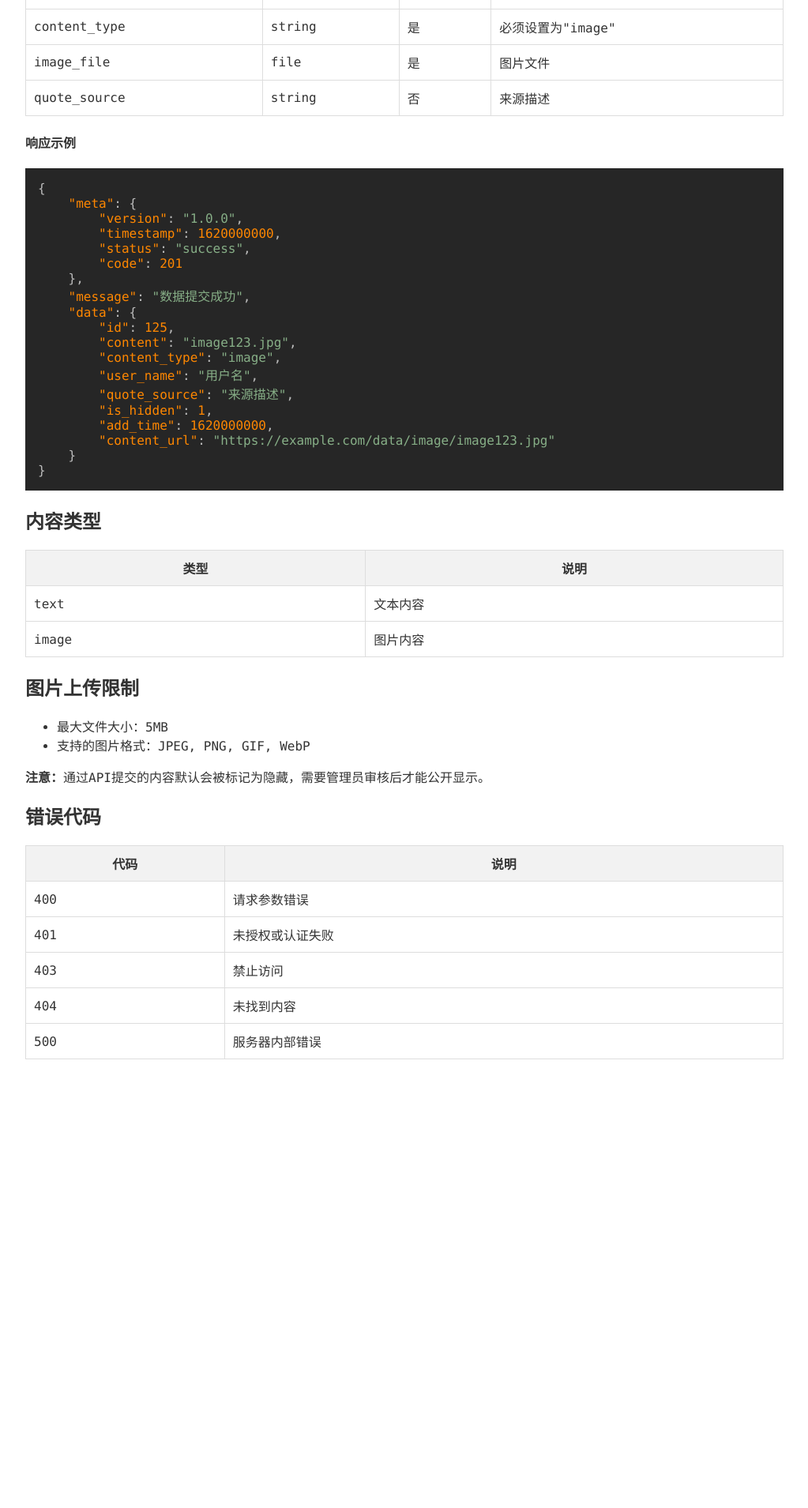
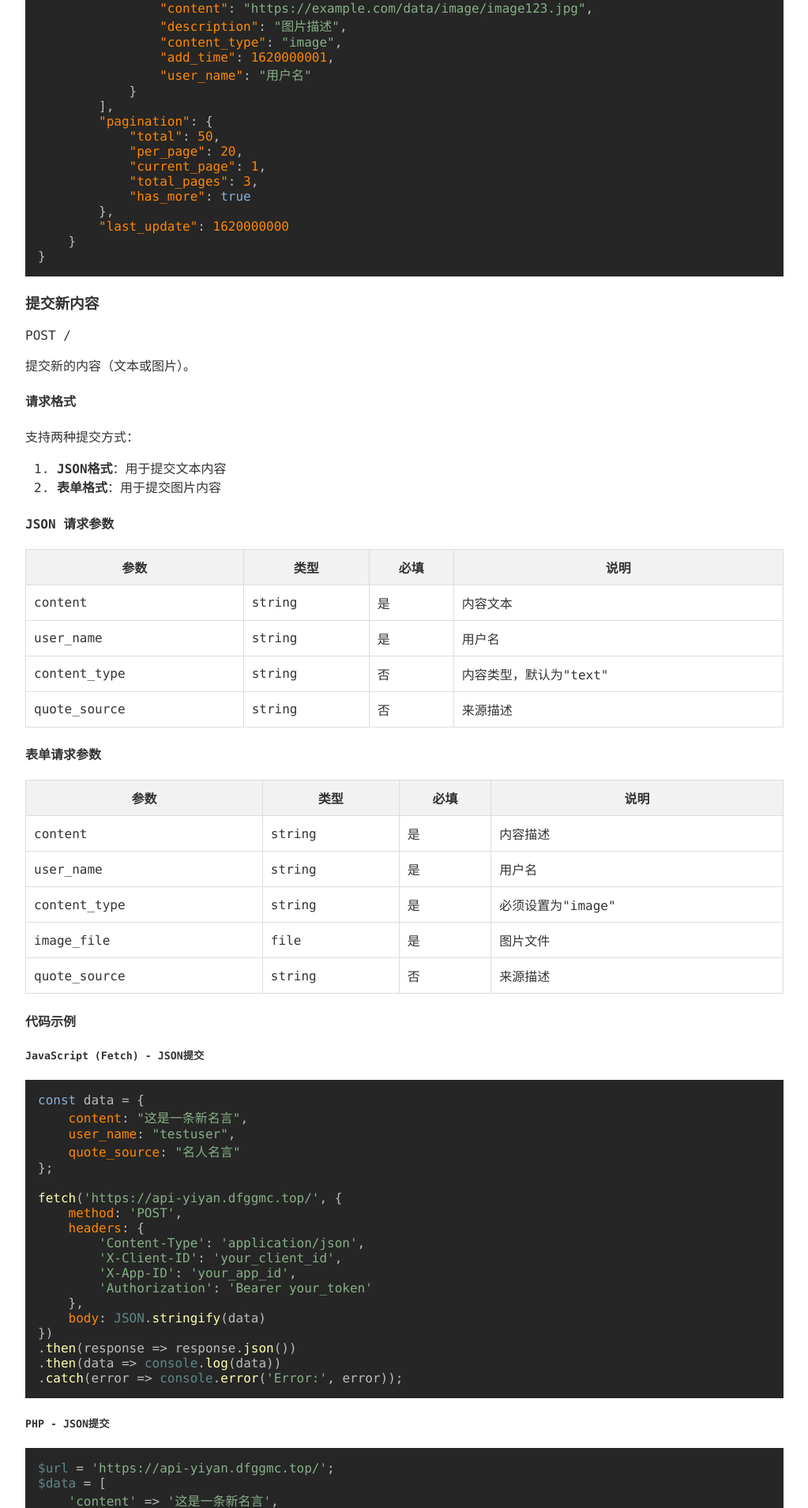
Before and after one commit to flmpst/api-yiyan, a PHP site: page /docs.html in a window 1280 px wide. Shown: the part 3102-5011 px from the top of the page at 79% size, without its empty margins (128-1151 px from the left). Before the commit the page ends 4443 px from the top, so only its background shows below. Run offline with PHP 8.4, Linux system fonts and the light colour scheme; some libraries are stand-ins or nearby versions.

Commit message:
添加pjax，文档添加代码示例

```diff
--- a/docs.html
+++ b/docs.html
@@ -12,12 +12,8 @@
     <h1>一言 API 文档</h1>
     <p>一言 API 提供了随机名言、文本或图片的获取功能，以及内容提交接口。</p>
 
-    <div>
-        <strong>注意：</strong>除了获取之外不需要认证，其余请在请求头中添加正确的认证信息。
-    </div>
-
     <h2>认证方式</h2>
-    <p>所有 API 请求需要在请求头中包含以下认证信息：</p>
+    <p>除了获取之外不需要认证，其余请求需要在请求头中包含以下认证信息：</p>
     <ul>
         <li><code>X-Client-ID</code>: 客户端ID</li>
         <li><code>X-App-ID</code>: 应用ID</li>
@@ -35,7 +31,7 @@
         <table>
             <tr>
                 <th>参数</th>
-                <th>
+                <th>类型</th>
                 <th>说明</th>
             </tr>
             <tr>
@@ -45,8 +41,29 @@
             </tr>
         </table>
 
+        <h4>代码示例</h4>
+
+        <h5>JavaScript (Fetch)</h5>
+        <pre><code class="language-javascript">fetch('https://api-yiyan.dfggmc.top/')
+  .then(response => response.json())
+  .then(data => console.log(data))
+  .catch(error => console.error('Error:', error));</code></pre>
+
+        <h5>PHP</h5>
+        <pre><code class="language-php">$url = 'https://api-yiyan.dfggmc.top/';
+$response = file_get_contents($url);
+$data = json_decode($response, true);
+print_r($data);</code></pre>
+
+        <h5>Python</h5>
+        <pre><code class="language-python">import requests
+
+response = requests.get('https://api-yiyan.dfggmc.top/')
+data = response.json()
+print(data)</code></pre>
+
         <h4>响应示例</h4>
-        <pre><code>{
+        <pre><code class="language-json">{
     "meta": {
         "version": "1.0.0",
         "timestamp": 1620000000,
@@ -94,8 +111,30 @@
             </tr>
         </table>
 
+        <h4>代码示例</h4>
+
+        <h5>JavaScript (Fetch)</h5>
+        <pre><code class="language-javascript">fetch('https://api-yiyan.dfggmc.top/?all=true&page=1')
+  .then(response => response.json())
+  .then(data => console.log(data))
+  .catch(error => console.error('Error:', error));</code></pre>
+
+        <h5>PHP</h5>
+        <pre><code class="language-php">$url = 'https://api-yiyan.dfggmc.top/?all=true&page=1';
+$response = file_get_contents($url);
+$data = json_decode($response, true);
+print_r($data);</code></pre>
+
+        <h5>Python</h5>
+        <pre><code class="language-python">import requests
+
+params = {'all': 'true', 'page': 1}
+response = requests.get('https://api-yiyan.dfggmc.top/', params=params)
+data = response.json()
+print(data)</code></pre>
+
         <h4>响应示例</h4>
-        <pre><code>{
+        <pre><code class="language-json">{
     "meta": {
         "version": "1.0.0",
         "timestamp": 1620000000,
@@ -220,8 +259,142 @@
             </tr>
         </table>
 
+        <h4>代码示例</h4>
+
+        <h5>JavaScript (Fetch) - JSON提交</h5>
+        <pre><code class="language-javascript">const data = {
+    content: "这是一条新名言",
+    user_name: "testuser",
+    quote_source: "名人名言"
+};
+
+fetch('https://api-yiyan.dfggmc.top/', {
+    method: 'POST',
+    headers: {
+        'Content-Type': 'application/json',
+        'X-Client-ID': 'your_client_id',
+        'X-App-ID': 'your_app_id',
+        'Authorization': 'Bearer your_token'
+    },
+    body: JSON.stringify(data)
+})
+.then(response => response.json())
+.then(data => console.log(data))
+.catch(error => console.error('Error:', error));</code></pre>
+
+        <h5>PHP - JSON提交</h5>
+        <pre><code class="language-php">$url = 'https://api-yiyan.dfggmc.top/';
+$data = [
+    'content' => '这是一条新名言',
+    'user_name' => 'testuser',
+    'quote_source' => '名人名言'
+];
+
+$options = [
+    'http' => [
+        'header'  => "Content-type: application/json\r\n" .
+                     "X-Client-ID: your_client_id\r\n" .
+                     "X-App-ID: your_app_id\r\n" .
+                     "Authorization: Bearer your_token\r\n",
+        'method'  => 'POST',
+        'content' => json_encode($data),
+    ],
+];
+
+$context  = stream_context_create($options);
+$result = file_get_contents($url, false, $context);
+print_r(json_decode($result, true));</code></pre>
+
+        <h5>Python - JSON提交</h5>
+        <pre><code class="language-python">import requests
+import json
+
+url = 'https://api-yiyan.dfggmc.top/'
+headers = {
+    'Content-Type': 'application/json',
+    'X-Client-ID': 'your_client_id',
+    'X-App-ID': 'your_app_id',
+    'Authorization': 'Bearer your_token'
+}
+data = {
+    'content': '这是一条新名言',
+    'user_name': 'testuser',
+    'quote_source': '名人名言'
+}
+
+response = requests.post(url, headers=headers, data=json.dumps(data))
+print(response.json())</code></pre>
+
+        <h5>JavaScript (Fetch) - 图片上传</h5>
+        <pre><code class="language-javascript">const formData = new FormData();
+formData.append('content', '这是一张图片描述');
+formData.append('user_name', 'testuser');
+formData.append('content_type', 'image');
+formData.append('image_file', fileInput.files[0]);
+
+fetch('https://api-yiyan.dfggmc.top/', {
+    method: 'POST',
+    headers: {
+        'X-Client-ID': 'your_client_id',
+        'X-App-ID': 'your_app_id',
+        'Authorization': 'Bearer your_token'
+    },
+    body: formData
+})
+.then(response => response.json())
+.then(data => console.log(data))
+.catch(error => console.error('Error:', error));</code></pre>
+
+        <h5>PHP - 图片上传</h5>
+        <pre><code class="language-php">$url = 'https://api-yiyan.dfggmc.top/';
+$data = [
+    'content' => '这是一张图片描述',
+    'user_name' => 'testuser',
+    'content_type' => 'image',
+    'image_file' => new CURLFile('/path/to/image.jpg')
+];
+
+$headers = [
+    'X-Client-ID: your_client_id',
+    'X-App-ID: your_app_id',
+    'Authorization: Bearer your_token'
+];
+
+$ch = curl_init();
+curl_setopt($ch, CURLOPT_URL, $url);
+curl_setopt($ch, CURLOPT_POST, 1);
+curl_setopt($ch, CURLOPT_POSTFIELDS, $data);
+curl_setopt($ch, CURLOPT_HTTPHEADER, $headers);
+curl_setopt($ch, CURLOPT_RETURNTRANSFER, true);
+
+$response = curl_exec($ch);
+curl_close($ch);
+
+print_r(json_decode($response, true));</code></pre>
+
+        <h5>Python - 图片上传</h5>
+        <pre><code class="language-python">import requests
+
+url = 'https://api-yiyan.dfggmc.top/'
+headers = {
+    'X-Client-ID': 'your_client_id',
+    'X-App-ID': 'your_app_id',
+    'Authorization': 'Bearer your_token'
+}
+files = {
+    'image_file': open('image.jpg', 'rb')
+}
+data = {
+    'content': '这是一张图片描述',
+    'user_name': 'testuser',
+    'content_type': 'image'
+}
+
+response = requests.post(url, headers=headers, files=files, data=data)
+print(response.json())</code></pre>
+
         <h4>响应示例</h4>
-        <pre><code>{
+        <pre><code class="language-json">{
     "meta": {
         "version": "1.0.0",
         "timestamp": 1620000000,
@@ -295,6 +468,9 @@
             <td>服务器内部错误</td>
         </tr>
     </table>
+    <footer>
+        &copy; 花枫工作室 2025 | [Apache License]开源地址：<a href="https://github.com/flmpst/api-yiyan">https://github.com/flmpst/api-yiyan/</a>
+    </footer>
     <link rel="stylesheet"
         href="https://cdnjs.cloudflare.com/ajax/libs/highlight.js/11.11.1/styles/base16/apprentice.min.css"
         integrity="sha512-Xd2UwlrMhVcb1YJSAGyoiGUFgdRz526CH9BfL44s+6YFsQHvtSiAlBF1j5oJ3bSxCp0AKHNzL1YW5YGgF+kzdA=="
```
Also changed, not shown: templates/base.php (+47 -0 lines), 1 other file.
